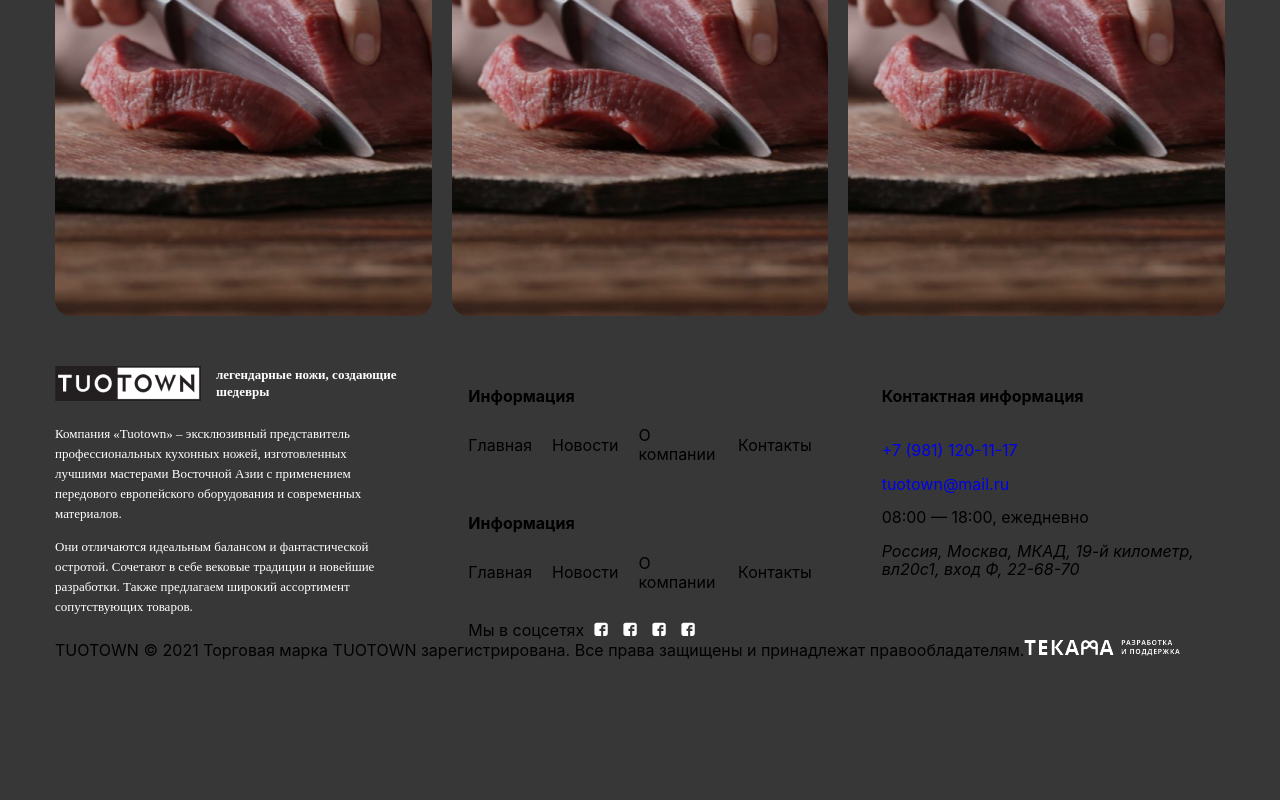
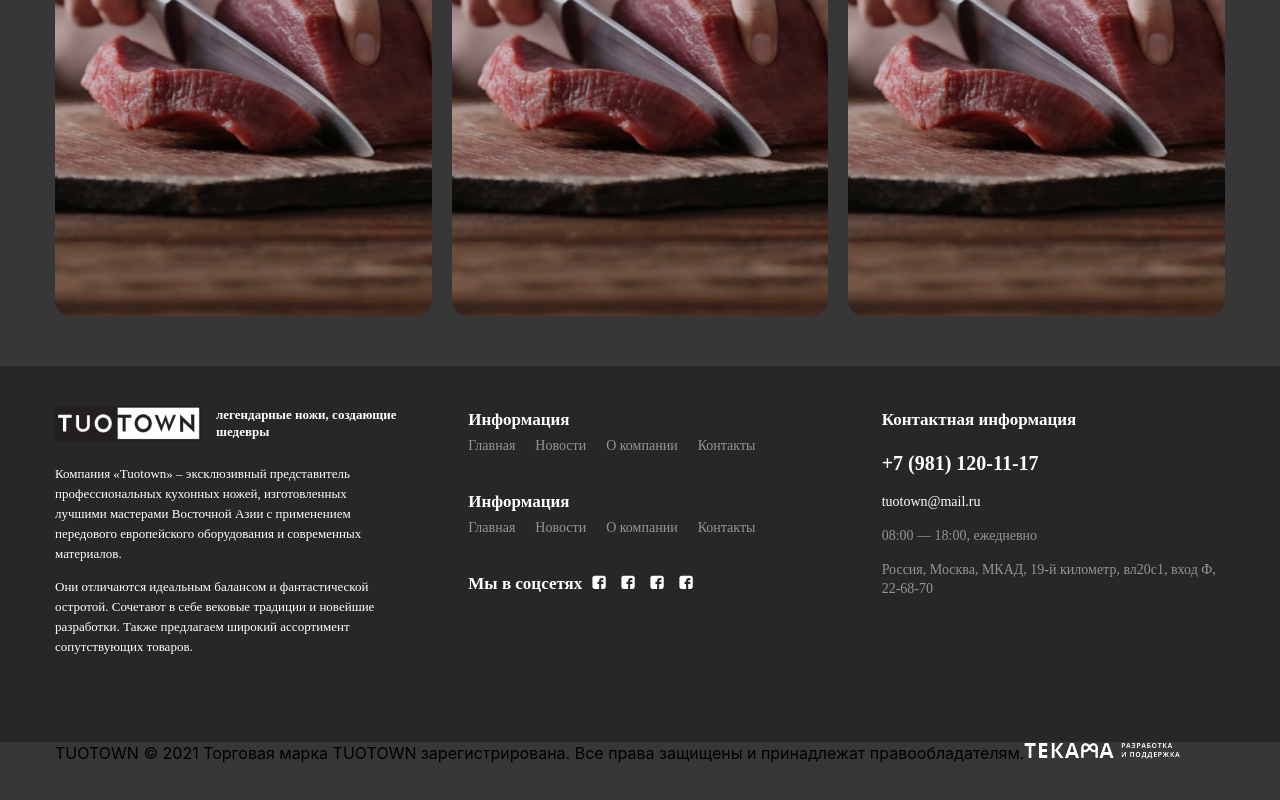
Before and after one commit to Islam-Parchiev/TuoTown, a React (Create React App) app: page / in a window 1280 px wide. Shown: the part 3116-3916 px from the top of the page. Built offline with nearby package versions, Linux system fonts and the light colour scheme.

Commit message:
footer-html-finish

```diff
--- a/src/components/Footer/Footer.scss
+++ b/src/components/Footer/Footer.scss
@@ -3,6 +3,10 @@
     width: 100%;
     &__top {
         display: block;
+        width: 100%;
+        height: 376px;
+        padding-top: 40px;
+        background-color: var(--charleston-color);
         &-container {
             display: flex;
             gap: 70px;
@@ -13,7 +17,7 @@
         &--first {
             display: flex;
             flex-direction: column;
-            align-items: center;
+            align-items: start;
             gap: 10px;
         }
         &--second {
@@ -27,6 +31,33 @@
             flex-direction: column;
             align-items: start;
             gap: 15px;
+            h4 {
+                margin: 0;
+                color: #FFF;
+font-family: Montserrat;
+font-size: 17px;
+font-style: normal;
+font-weight: 600;
+line-height: 28px;
+            }
+            span {
+                color: #FFF;
+font-family: Montserrat;
+font-size: 14px;
+font-style: normal;
+font-weight: 400;
+line-height: 19px;
+opacity: 0.5;
+            }
+            address {
+                color: #FFF;
+font-family: Montserrat;
+font-size: 14px;
+font-style: normal;
+font-weight: 400;
+line-height: 19px;
+opacity: 0.5;
+            }
         }
     }
     &__logo {
@@ -58,6 +89,24 @@ line-height: 20px;
             align-items: center;
             gap: 20px;
         }
+        h4 {
+            margin: 0;
+            color: var(--light-color);
+font-family: Montserrat;
+font-size: 17px;
+font-style: normal;
+font-weight: 600;
+line-height: 28px;
+        }
+        li {
+            color: var(--light-color);
+font-family: Montserrat;
+font-size: 14px;
+font-style: normal;
+font-weight: 500;
+opacity: 0.5;
+line-height: 24px;
+        }
     }
     &__social {
         display: flex;
@@ -70,5 +119,31 @@ line-height: 20px;
             align-items: center;
             gap: 15px;
         }
+        span {
+            color: #FFF;
+font-family: Montserrat;
+font-size: 17px;
+font-style: normal;
+font-weight: 600;
+line-height: 28px;
+        }
+    }
+    &__link {
+        &-phone {
+            color: #FFF;
+font-family: Montserrat;
+font-size: 20px;
+font-style: normal;
+font-weight: 600;
+line-height: 28px;
+        }
+        &-email {
+            color: #FFF;
+            font-family: Montserrat;
+            font-size: 14px;
+            font-style: normal;
+            font-weight: 400;
+            line-height: 19px;
+        }
     }
 }
--- a/src/components/Footer/Footer.tsx
+++ b/src/components/Footer/Footer.tsx
@@ -139,8 +139,8 @@ const Footer:FC = () => {
 					</div>
 					<div className="Footer__column Footer__column--third">
 						<h4>Контактная информация</h4>
-						<a href="tel:79811201117">+7 (981) 120-11-17</a>
-						<a href="mailto:tuotown@mail.ru">tuotown@mail.ru</a>
+						<a className="Footer__link-phone" href="tel:79811201117">+7 (981) 120-11-17</a>
+						<a className="Footer__link-email" href="mailto:tuotown@mail.ru">tuotown@mail.ru</a>
 						<span>08:00 — 18:00, ежедневно</span>
 						<address>Россия, Москва, МКАД, 19-й километр,
 вл20с1, вход Ф, 22-68-70</address>
```
